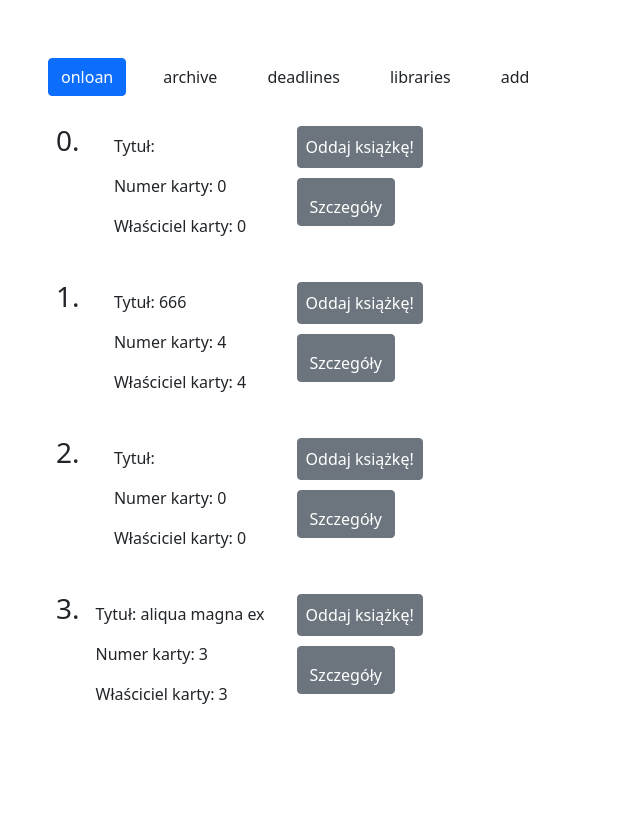
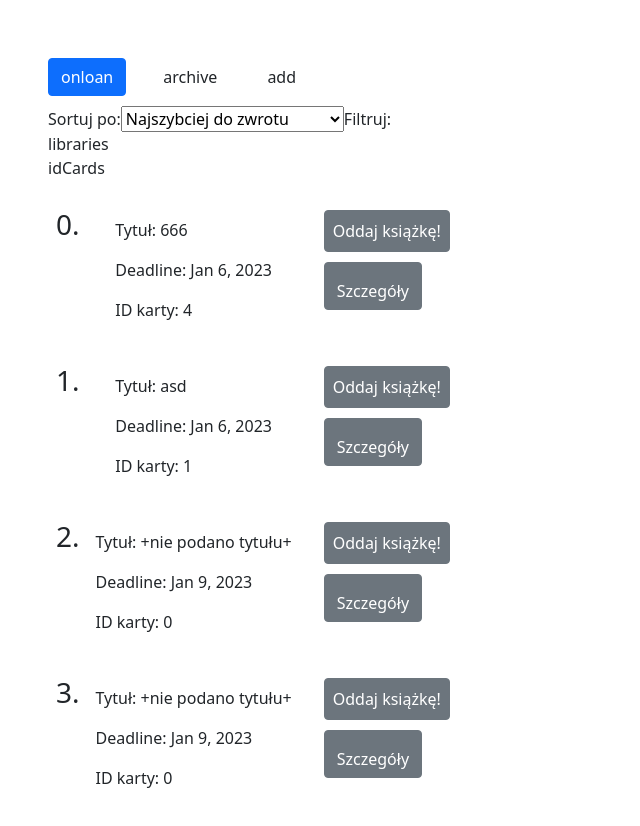
Before and after one commit to thiefunny/biblioteki-angular, an Angular app: page /onloan in a window 1280 px wide. Shown: the top 826 px of the page, without its empty margins (0-640 px from the left). Before the commit the page ends 800 px from the top, so only its background shows below. Built offline with nearby package versions, Linux system fonts and the light colour scheme; data requests are answered from the project's data file.

Commit message:
filters in progress

```diff
--- a/api/db.json
+++ b/api/db.json
@@ -1,5 +1,15 @@
 {
   "onloan": [
+    {
+      "id": 1,
+      "title": "do magna velit",
+      "cardId": 5,
+      "penalty": 2,
+      "returned": false,
+      "libraryId": 2,
+      "dateOfLoan": "2022-11-21T09:06:05.270Z",
+      "returnDate": "2023-04-23T18:25:43.511Z"
+    },
     {
       "title": "",
       "libraryId": 0,
@@ -49,16 +59,6 @@
       "returned": false,
       "returnDate": "2023-01-06T11:20:15.243Z",
       "id": 7
-    },
-    {
-      "id": 1,
-      "title": "do magna velit",
-      "cardId": 5,
-      "penalty": 2,
-      "returned": false,
-      "libraryId": 2,
-      "dateOfLoan": "2022-11-21T09:06:05.270Z",
-      "returnDate": "2023-04-23T18:25:43.511Z"
     }
   ],
   "archive": [],
--- a/src/app/app.module.ts
+++ b/src/app/app.module.ts
@@ -1,6 +1,6 @@
 import { HttpClientModule } from '@angular/common/http';
 import { NgModule } from '@angular/core';
-import { ReactiveFormsModule } from '@angular/forms';
+import { FormsModule, ReactiveFormsModule } from '@angular/forms';
 import { BrowserModule } from '@angular/platform-browser';
 import { RouterModule } from '@angular/router';
 import { AppRoutingModule } from './app-routing.module';
@@ -31,6 +31,7 @@
     BrowserModule,
     HttpClientModule,
     ReactiveFormsModule,
+    FormsModule,
     RouterModule
   ],
   providers: [],
--- a/src/app/books/books-list.component.html
+++ b/src/app/books/books-list.component.html
@@ -1,3 +1,18 @@
+<label for="sorting">Sortuj po: </label>
+<select name="sorting"
+        id="sorting"
+        [(ngModel)]="sortModel"
+        (ngModelChange)="onSorting($event)">
+  <option *ngFor="let option of sortingOptions"
+          [ngValue]="option.id">{{option.name}}</option>
+</select>
+<label for="filters">Filtruj: </label>
+<section *ngFor="let filterType of filtersTypes"
+         class="d-flex">
+  {{filterType}}
+  <input type="checkbox"
+         *ngFor="let filter of filterType.filters">
+</section>
 <div class="d-flex">
   <section class="me-4"
            style="height: 80vh; overflow: scroll;">
@@ -6,9 +21,9 @@
              *ngFor="let book of books; index as i">
       <h3 class="p-2">{{i}}.</h3>
       <div class="p-2">
-        <p>Tytuł: {{book.title}}</p>
-        <p>Numer karty: {{book.cardId}}</p>
-        <p>Właściciel karty: {{book.cardId}}</p>
+        <p>Tytuł: {{book.title ? book.title : '+nie podano tytułu+'}}</p>
+        <p>Deadline: {{book.returnDate | date}}</p>
+        <p>ID karty: {{book.cardId}}</p>
       </div>
       <div class="ps-4 pe-4">
         <button class="btn btn-secondary p-2 d-block"
--- a/src/app/books/books-list.component.ts
+++ b/src/app/books/books-list.component.ts
@@ -1,8 +1,9 @@
-import { ChangeDetectorRef, Component, Input, inject } from '@angular/core';
+import { ChangeDetectorRef, Component, inject } from '@angular/core';
 import { ActivatedRoute, Router } from '@angular/router';
 import { Subscription } from 'rxjs';
 import { BookAttrs, Department, EDepartment } from '../shared/book.interface';
 import { BookService } from '../shared/book.service';
+import { sortBy } from 'lodash';
 
 @Component({
   selector: 'app-books-list',
@@ -10,12 +11,24 @@
   styleUrls: ['./books-list.component.scss'],
 })
 export class BooksListComponent {
-  subscriptions: Subscription = new Subscription();
   bookService = inject(BookService);
   router = inject(Router);
   activatedRoute = inject(ActivatedRoute);
+  cd = inject(ChangeDetectorRef);
+
+  subscriptions: Subscription = new Subscription();
   department = '';
-  cd = inject(ChangeDetectorRef);
+
+  filtersTypes = ['libraries', 'idCards'];
+
+  sortModel = 'returnDate';
+  sortingOptions = [
+    { id: 'returnDate', name: 'Najszybciej do zwrotu' },
+    { id: 'dateOfLoan', name: 'Najwcześniej wypożyczone' },
+    { id: 'title', name: 'Tytuł' },
+    { id: 'cardId', name: 'ID karty' },
+  ];
+  sortingOption = this.sortingOptions[0].id;
 
   ngOnInit(): void {
     this.subscriptions.add(
@@ -32,7 +45,11 @@
     );
   }
 
-  _transfer(book: BookAttrs, toDepartment: Department, fromDepartment: Department) {
+  _transfer(
+    book: BookAttrs,
+    toDepartment: Department,
+    fromDepartment: Department
+  ) {
     this.subscriptions.add(
       this.bookService.saveBook(book, toDepartment).subscribe({
         next: () => console.log(`zapamietane w ${toDepartment}`),
@@ -73,7 +90,11 @@
   }
 
   get books(): BookAttrs[] {
-    return this.bookService.books;
+    return sortBy(this.bookService.books, [this.sortingOption]);
+  }
+
+  onSorting(event: string) {
+    this.sortingOption = event;
   }
 
   ngOnDestroy() {
```
Also changed, not shown: src/app/app-routing.module.ts (+8 -8 lines).
